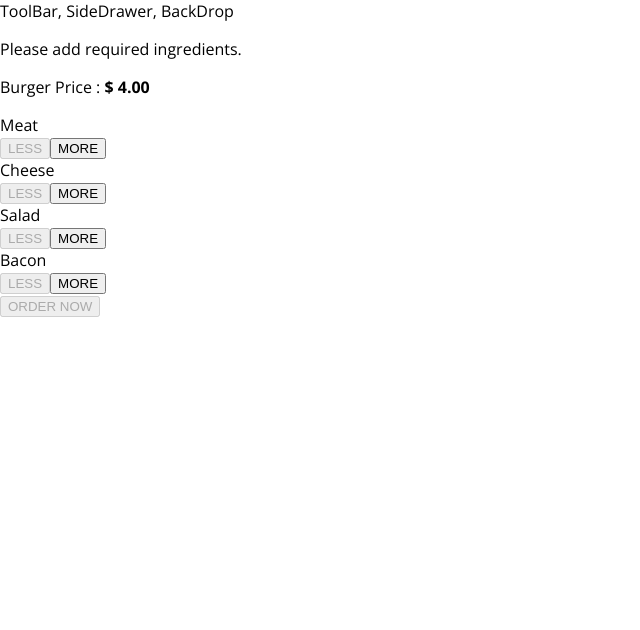
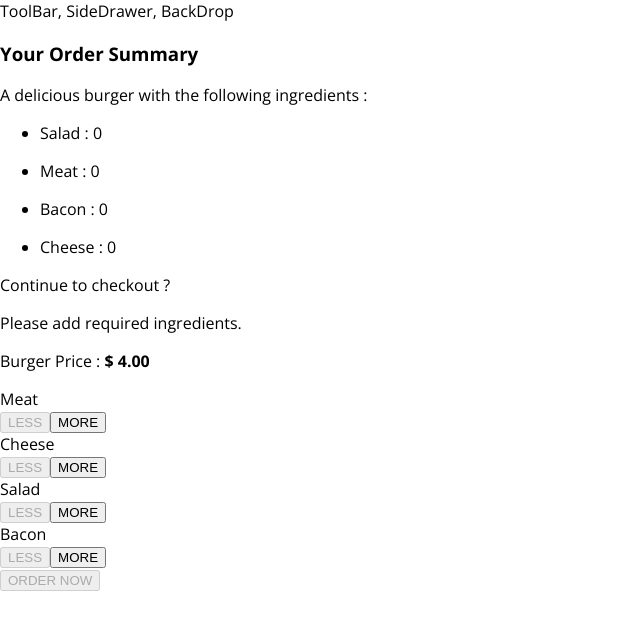
Before and after one commit to vaskarsarma/myburgerapp, a React app: page / in a window 1280 px wide. Shown: the top 630 px of the page, without its empty margins (0-640 px from the left). Built offline with nearby package versions, Linux system fonts and the light colour scheme.

Commit message:
Added Modal to display burger order summary

```diff
--- /dev/null
+++ b/src/components/Burger/OrderSummary/OrderSummary.js
@@ -0,0 +1,26 @@
+import React from "react";
+
+import AUX from "../../../hoc/hoc-aux";
+
+const orderSummary =(props) => {
+    const listOfIngredients = Object.keys(props.ingredient)
+    .map(ingKey => {
+        return (
+        <li key={ingKey}>
+            <p><span style={{ textTransform: 'capitalize' }}>{ingKey}</span> : {props.ingredient[ingKey]}</p>
+        </li>);
+    })
+
+    return (
+        <AUX>
+            <h3>Your Order Summary</h3>
+            <p>A delicious burger with the following ingredients :</p>
+            <ul>
+                {listOfIngredients}
+            </ul>
+            <p>Continue to checkout ?</p>
+        </AUX>
+    )
+}
+
+export default orderSummary;
--- /dev/null
+++ b/src/components/UI/Modal/Modal.css
@@ -0,0 +1,20 @@
+.Modal {
+    position: fixed;
+    z-index: 500;
+    background-color: white;
+    width: 70%;
+    border: 1px solid #ccc;
+    box-shadow: 1px 1px 1px black;
+    padding: 16px;
+    left: 15%;
+    top: 30%;
+    box-sizing: border-box;
+    transition: all 0.3s ease-out;
+}
+
+@media (min-width: 600px) {
+    .Modal {
+        width: 500px;
+        left: calc(50% - 250px);
+    }
+}
--- /dev/null
+++ b/src/components/UI/Modal/Modal.js
@@ -0,0 +1,12 @@
+import React from "react";
+import classes from './Modal.css';
+
+const modal =(props) =>{
+    return (
+        <div className={classes.Modal}>
+            {props.children}
+        </div>
+    )
+}
+
+export default modal;
--- a/src/containers/BurgerBuilder/BurgerBuilder.js
+++ b/src/containers/BurgerBuilder/BurgerBuilder.js
@@ -2,6 +2,8 @@
 import AUX from "../../hoc/hoc-aux";
 import Burger from "../../components/Burger/Burger";
 import BurgerControls from "../../components/Burger/BuildControls/BuildControls";
+import Modal from "../../components/UI/Modal/Modal";
+import OrderSummary from "../../components/Burger/OrderSummary/OrderSummary";
 
 const INGREDIENT_PRICE = {
   salad: 0.5,
@@ -77,6 +79,7 @@
 
     return (
       <AUX>
+        <Modal><OrderSummary ingredient={this.state.ingredient}></OrderSummary></Modal>
         <Burger ingredient={this.state.ingredient} />
         <BurgerControls
           addIngredient={this.addIngredientHandler}
```
Also changed, not shown: src/components/UI/Backdrop/Backdrop.js (added).
